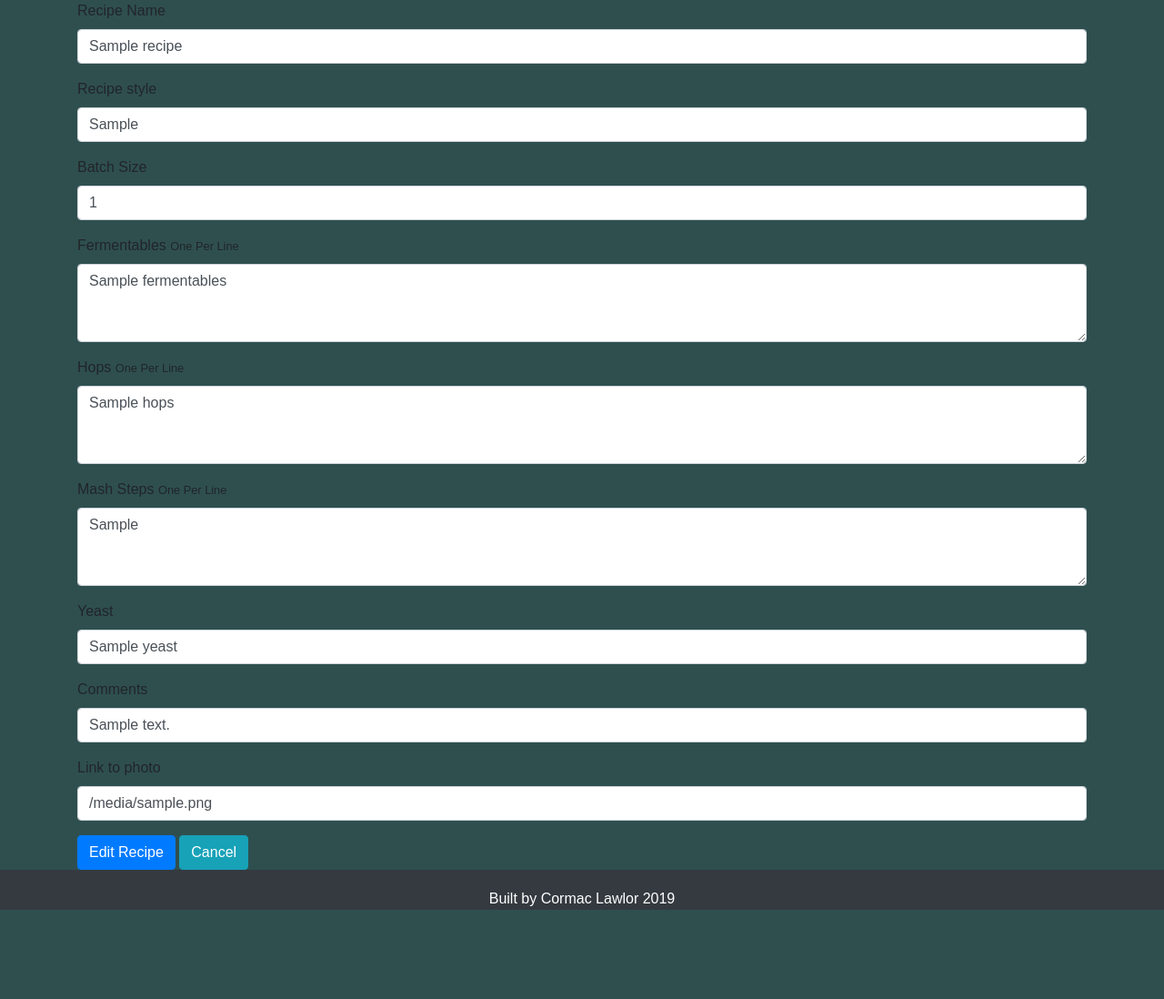
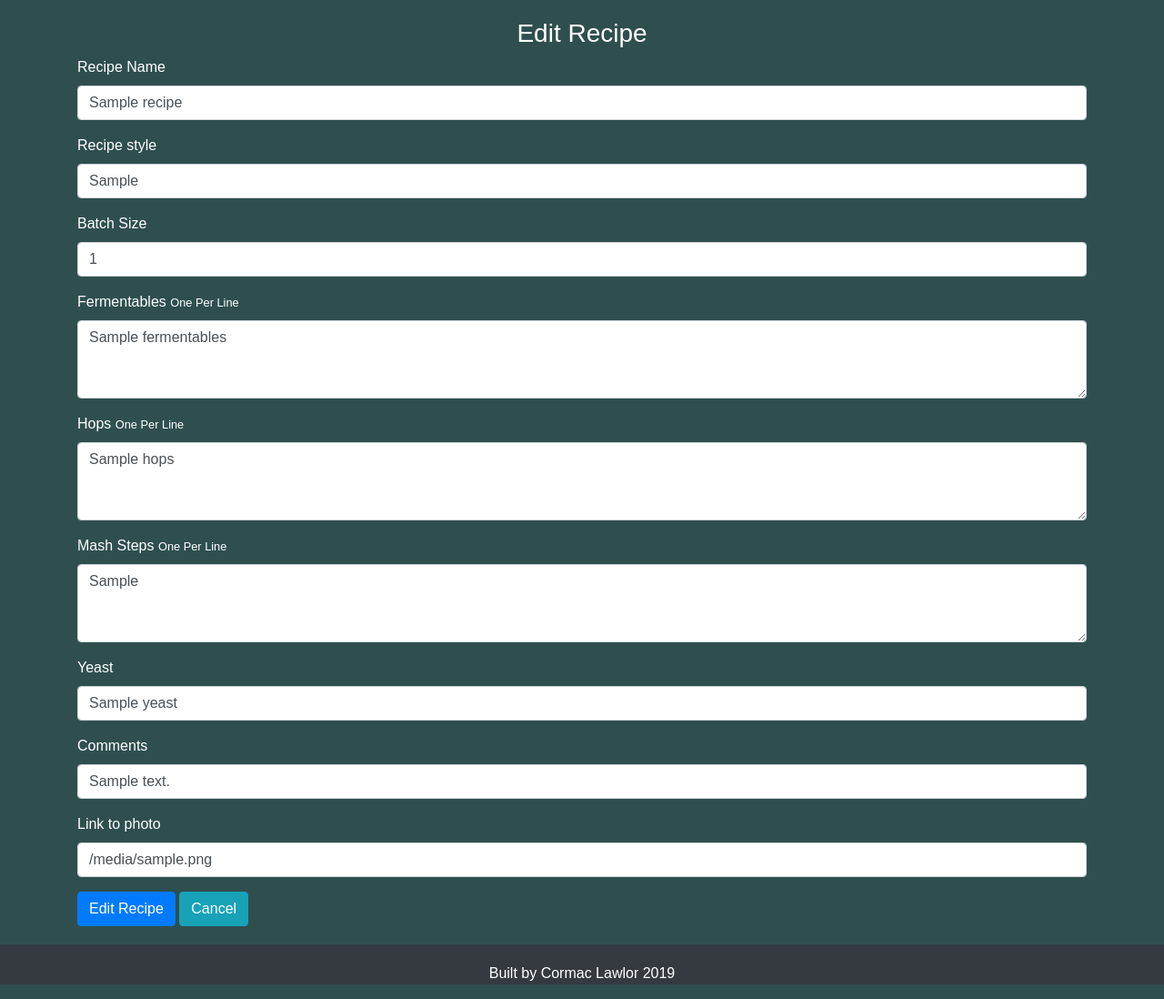
Before and after one commit to armedcor/Grain_Haven, a Flask app: template templates/editrecipe.html in a window 1280 px wide. Shown: the part 96-1194 px from the top of the page at 91% size. Run offline with Flask 2, Linux system fonts and the light colour scheme; the template is opened without the code that fills it: most values are stand-ins (such as "Sample title", 1, 10 or a date in 2020); some libraries are stand-ins or nearby versions; some web fonts are replaced.

Commit message:
Added some basic inline styling

```diff
--- a/templates/editrecipe.html
+++ b/templates/editrecipe.html
@@ -1,7 +1,9 @@
 {% extends 'base.html' %} {% block editrecipe %}
 
+<h3 style="text-align: center; color: white; padding-top: 20px;">Edit Recipe</h3>
+
 <div class="container">
-    <form action="{{ url_for('update_recipe', recipe_id=recipe._id) }}" method="POST">
+    <form action="{{ url_for('update_recipe', recipe_id=recipe._id) }}" method="POST" class="add-recipe-text">
         <div class="form-group">
             <label for="recipe_name">Recipe Name</label>
             <input type="text" name="recipe_name" class="form-control" id="recipe_name" value="{{recipe.recipe_name}}">
```
